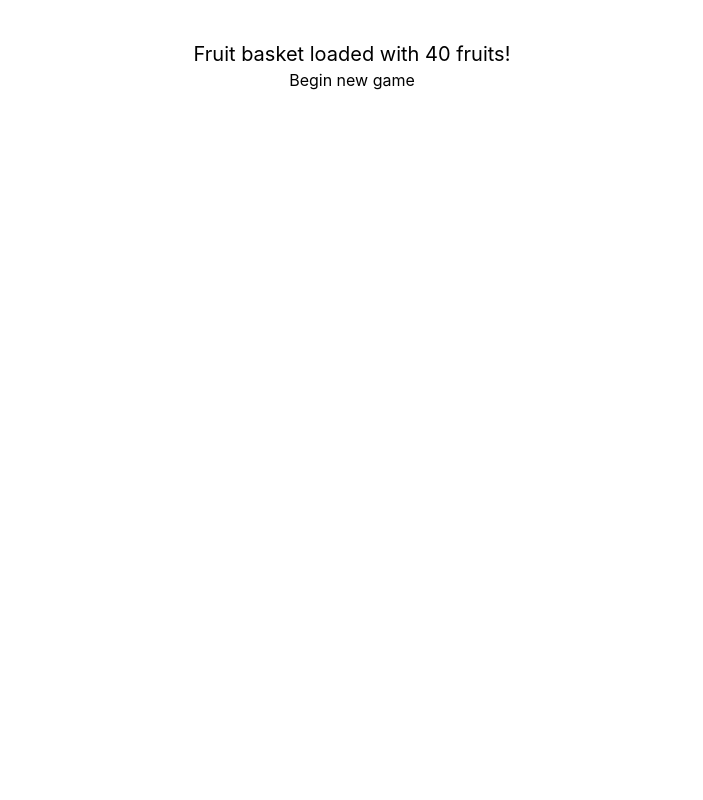
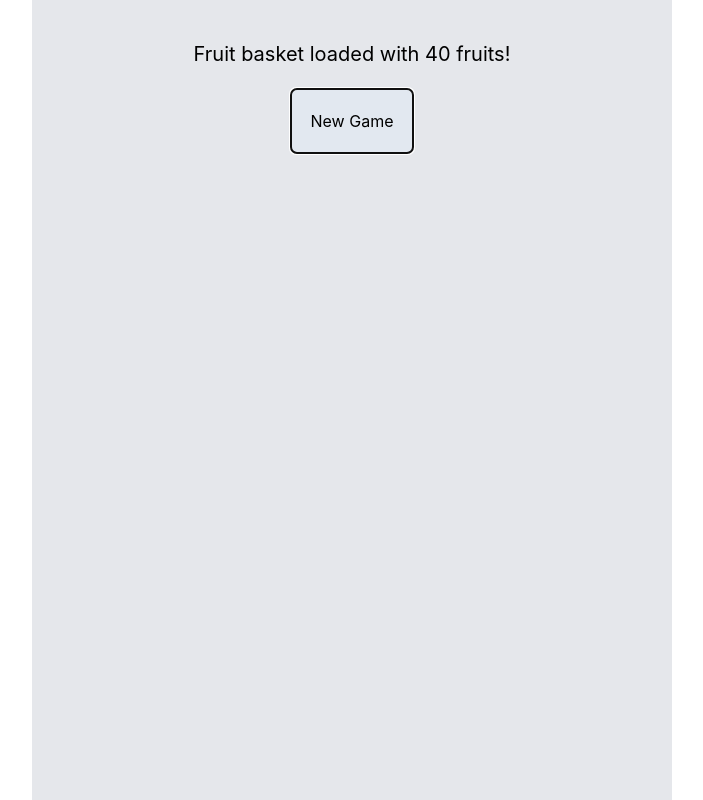
Before and after one commit to AmilMasic/react-word-scramble, a React (Create React App) app: page / in a window 1280 px wide. Shown: the whole page, without its empty margins (288-991 px from the left). Built offline with nearby package versions, Linux system fonts and the light colour scheme.

Commit message:
styling after fetching, and auto focus for New Game

```diff
--- a/src/App.tsx
+++ b/src/App.tsx
@@ -34,7 +34,7 @@ function App() {
     case "pre-game": {
       if (state.wordPack === null) {
         return (
-          <div className="flex flex-col m-10">
+          <div className="flex flex-col p-10 mx-auto w-1/2 bg-gray-200 h-screen">
             <div className="mx-auto text-xl">
               Plese wait while we are gathering fruits...
             </div>
@@ -42,12 +42,16 @@ function App() {
         );
       }
       return (
-        <div className="flex flex-col m-10">
+        <div className="flex flex-col p-10 bg-gray-200 h-screen mx-auto w-1/2">
           <div className="mx-auto text-xl">
             Fruit basket loaded with {state.wordPack.length} fruits!
           </div>
-          <button onClick={() => dispatch({ type: "start-game" })}>
-            Begin new game
+          <button
+            className="my-5 mx-auto p-5 w-max bg-slate-200 rounded-md border border-1 border-gray-500 hover:bg-slate-300"
+            autoFocus
+            onClick={() => dispatch({ type: "start-game" })}
+          >
+            New Game
           </button>
         </div>
       );
```
